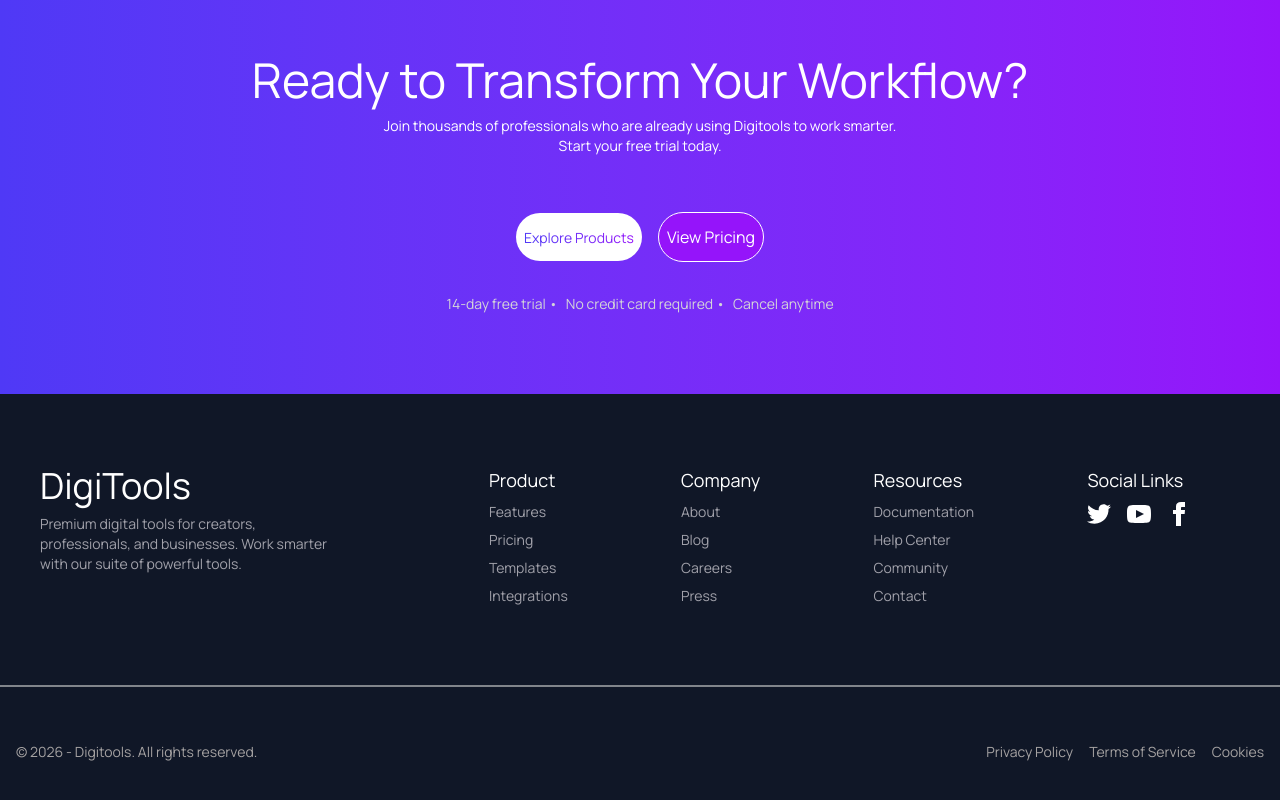
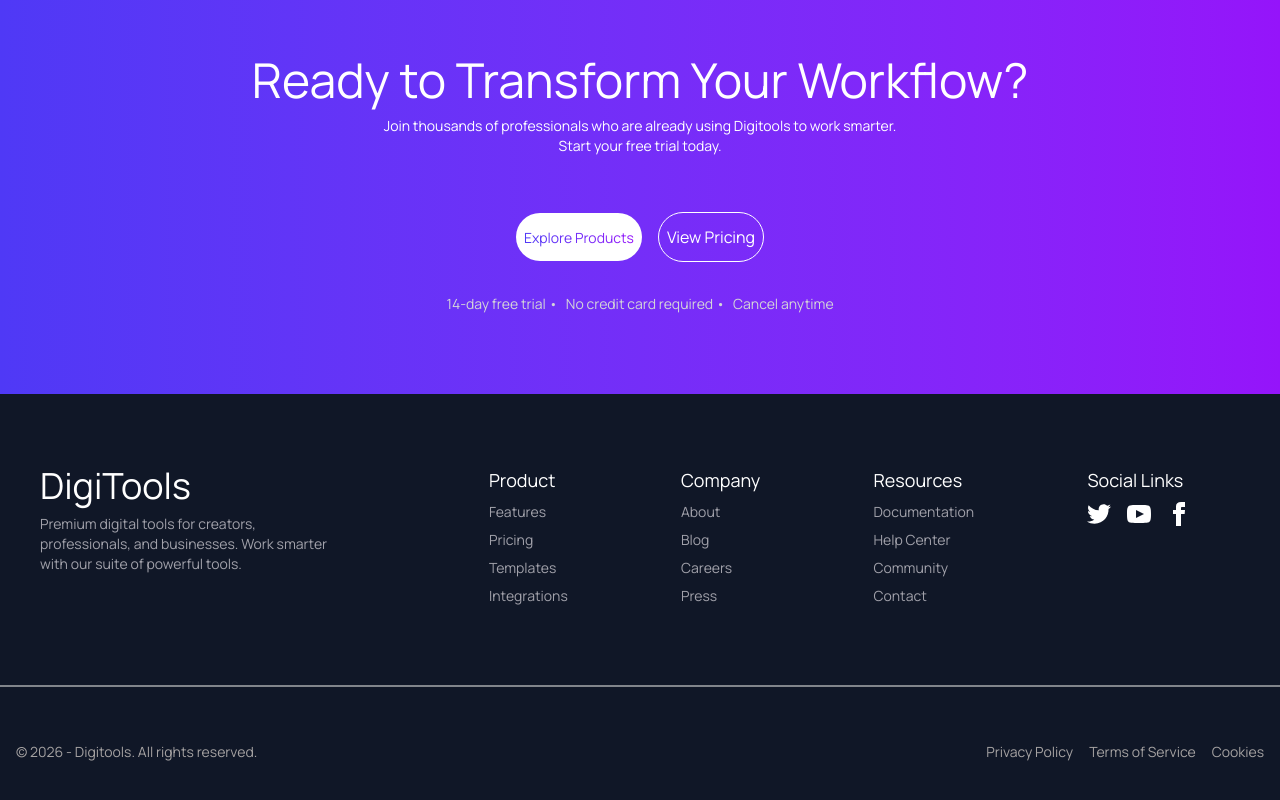
Before and after one commit to Saha-Ovi/digital-tools-platfrom, a React (Vite) app: page / in a window 1280 px wide. Shown: the part 4020-4820 px from the top of the page. Built offline with nearby package versions, Linux system fonts and the light colour scheme.

Commit message:
loading added

```diff
--- a/src/App.jsx
+++ b/src/App.jsx
@@ -18,7 +18,7 @@ const DigitalCardData = async () => {
 function App() {
 
   const DigitalCardPromise = DigitalCardData();
-  const[cart,setCart]=useState([]);
+  const [cart, setCart] = useState([]);
   // console.log(DigitalCardPromise);
   return (
     <>
@@ -29,14 +29,18 @@ function App() {
       <main>
         <DigiBoard></DigiBoard>
       </main>
-      <Suspense>
+      <Suspense fallback={
+        <div className='flex justify-center items-center scale-150'>
+          <span className="loading loading-bars loading-xl"></span>
+        </div>
+      }>
         <AvailableDigiCard DigitalCardPromise={DigitalCardPromise} cart={cart} setCart={setCart}></AvailableDigiCard>
       </Suspense>
       <Step></Step>
       <Pricing></Pricing>
       <Transform></Transform>
       <footer>
-      <Footer></Footer>
+        <Footer></Footer>
       </footer>
 
 
--- a/src/components/Transform/Transform.jsx
+++ b/src/components/Transform/Transform.jsx
@@ -14,7 +14,7 @@ const Transform = () => {
                     <button className='bg-white px-2 py-3 rounded-full hover: cursor-pointer'>
                         <span className='bg-linear-to-r from-[#4F39F6] to-[#9514FA] bg-clip-text text-transparent font-semibold text-sm '>Explore Products</span>
                     </button>
-                    <button className='bg-[#9514FA] px-2 py-3  border border-white rounded-full hover: cursor-pointer'>
+                    <button className='bg-transparent px-2 py-3  border border-white rounded-full hover: cursor-pointer'>
                         <span className='text-white'>View Pricing</span>
                     </button>
                 </div>
```
